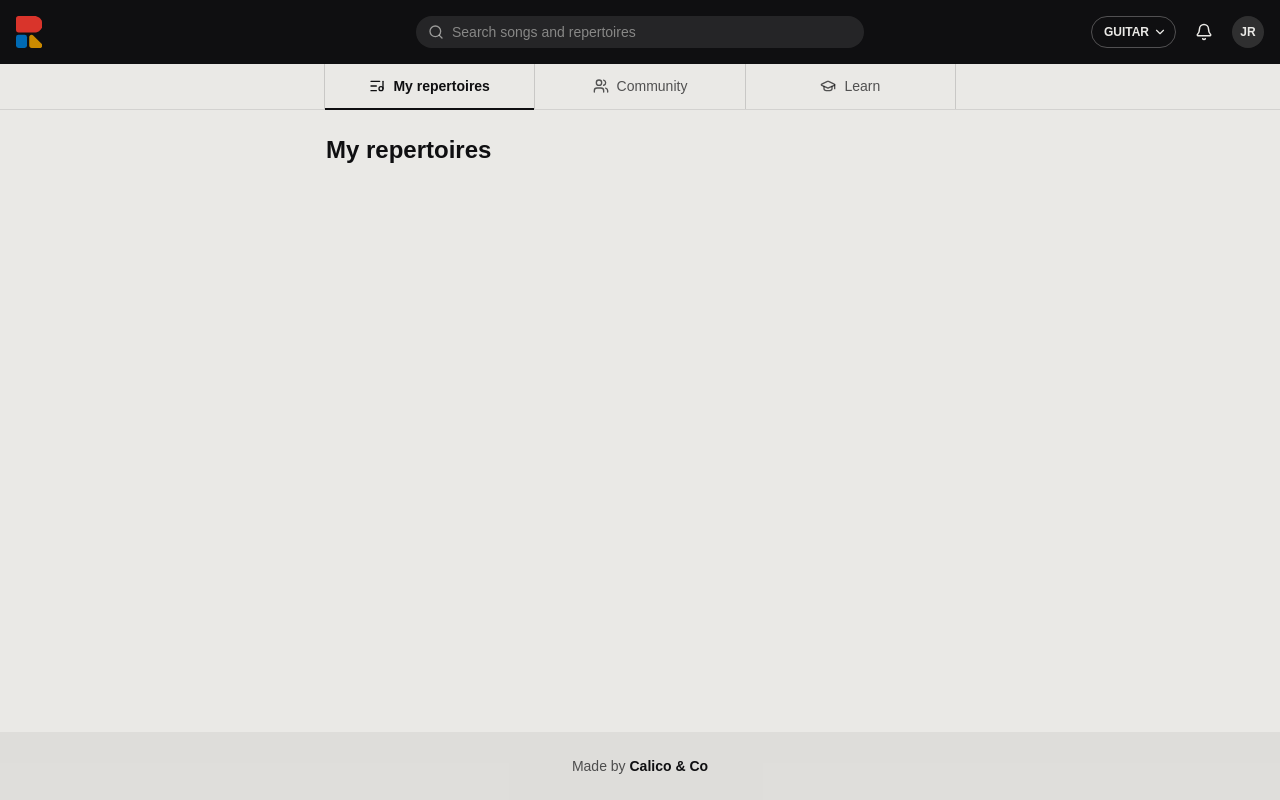
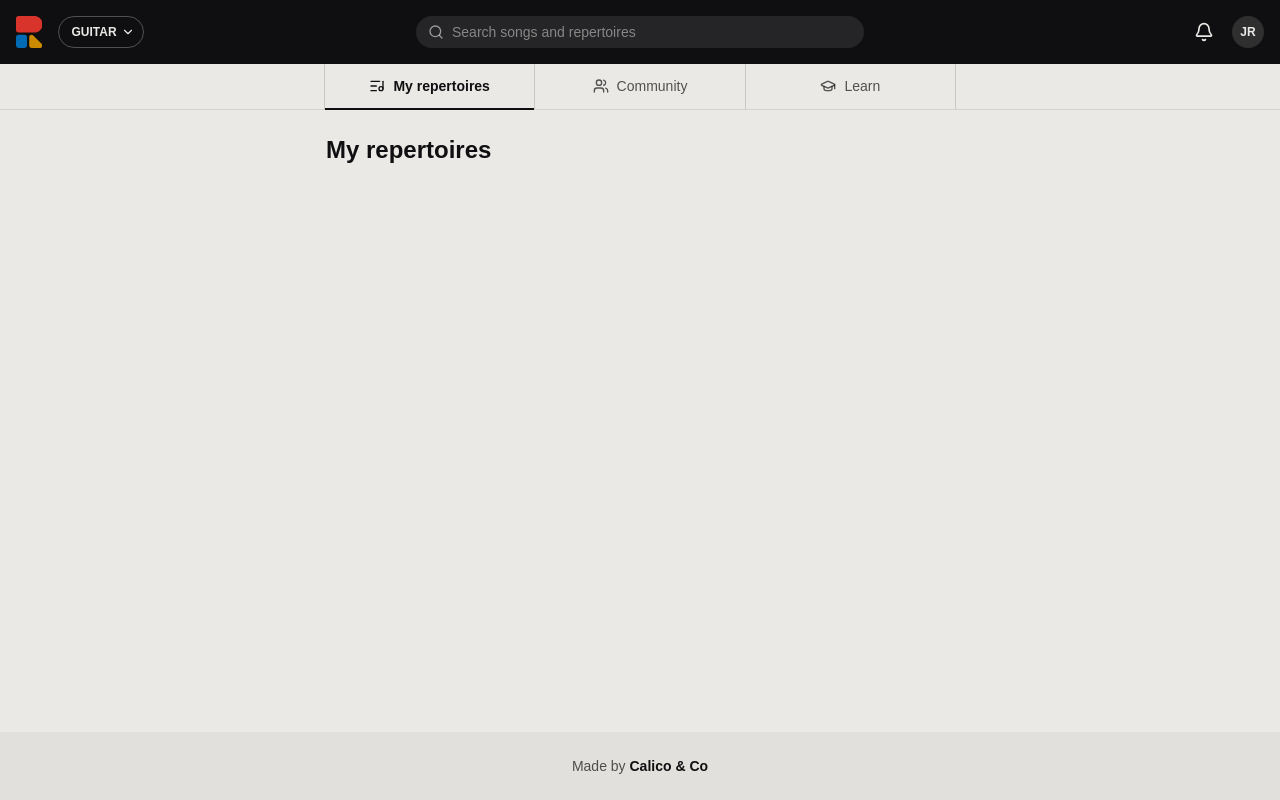
Before and after one commit to jrbechard/repertoires, a Next.js app: page / in a window 1280 px wide. Built offline with nearby package versions, Linux system fonts and the light colour scheme; a web font is replaced by a local one.

Commit message:
Overscroll

```diff
--- a/app/components/Footer.tsx
+++ b/app/components/Footer.tsx
@@ -1,6 +1,6 @@
 export default function Footer() {
   return (
-    <footer className="mt-auto w-full bg-foreground/5 px-4 py-6 text-center text-sm text-foreground/70">
+    <footer className="mt-auto w-full bg-footer px-4 py-6 text-center text-sm text-foreground/70 shadow-[0_100vh_0_var(--footer)]">
       Made by <span className="font-semibold text-foreground">Calico &amp; Co</span>
     </footer>
   );
--- a/app/components/Header/Header.tsx
+++ b/app/components/Header/Header.tsx
@@ -16,7 +16,7 @@ export default function Header() {
     const [openMenu, setOpenMenu] = useState<Menu>(null);
     const [searchOpen, setSearchOpen] = useState(false);
     const [query, setQuery] = useState("");
-    const navRef = useRef<HTMLDivElement>(null);
+    const navRef = useRef<HTMLElement>(null);
     const searchButtonRef = useRef<HTMLButtonElement>(null);
 
     useEffect(() => {
@@ -53,29 +53,32 @@ export default function Header() {
 
     if (searchOpen) {
         return (
-            <header className="flex items-center bg-band px-4 py-4 desk:hidden">
+            <header className="flex items-center bg-band px-4 py-4 shadow-[0_-100vh_0_var(--band)] desk:hidden">
                 <SearchBar value={query} onChange={setQuery} onClose={closeSearch} />
             </header>
         );
     }
 
     return (
-        <header className="relative flex items-center gap-4 bg-band px-4 py-4">
+    <header
+        ref={navRef}
+        className="relative flex items-center gap-4 bg-band px-4 py-4 shadow-[0_-100vh_0_var(--band)]"
+    >
             <Link href="/" className="flex items-center -m-2 p-2">
                 <Logo className="h-8 w-auto" />
             </Link>
+
+            <MenuInstrument
+                open={openMenu === "instrument"}
+                onToggle={() => toggle("instrument")}
+                onClose={() => setOpenMenu(null)}
+            />
 
             <div className="absolute left-1/2 hidden w-full max-w-md -translate-x-1/2 desk:block">
                 <SearchField value={query} onChange={setQuery} />
             </div>
 
-            <div className="ml-auto flex items-center gap-1 desk:gap-3" ref={navRef}>
-                <MenuInstrument
-                    open={openMenu === "instrument"}
-                    onToggle={() => toggle("instrument")}
-                    onClose={() => setOpenMenu(null)}
-                />
-
+            <div className="ml-auto flex items-center gap-1 desk:gap-3">
                 <MenuNotifications
                     open={openMenu === "notifications"}
                     onToggle={() => toggle("notifications")}
@@ -86,7 +89,7 @@ export default function Header() {
                     type="button"
                     onClick={openSearch}
                     aria-label="Search"
-                    className="flex h-8 w-8 items-center justify-center rounded-full text-on-band hover:bg-on-band/10 desk:hidden"
+                    className="mr-1 flex h-8 w-8 items-center justify-center rounded-full text-on-band hover:bg-on-band/10 desk:hidden"
                 >
                     <Search className="h-4.5 w-4.5" aria-hidden="true" />
                 </button>
--- a/app/components/Header/MenuInstrument.tsx
+++ b/app/components/Header/MenuInstrument.tsx
@@ -16,7 +16,7 @@ export default function MenuInstrument({ open, onToggle, onClose }: Props) {
     const { instrument, setInstrument } = usePrefs();
 
     return (
-        <div className="relative">
+        <div className="relative flex">
             <button
                 type="button"
                 onClick={onToggle}
@@ -29,7 +29,7 @@ export default function MenuInstrument({ open, onToggle, onClose }: Props) {
             </button>
 
             {open && (
-                <div className="absolute right-0 top-11 w-40 rounded-lg border border-foreground/10 bg-panel p-1 shadow-lg">
+                <div className="absolute left-0 top-11 w-40 rounded-lg border border-foreground/10 bg-panel p-1 shadow-lg">
                     {INSTRUMENTS.map((opt) => (
                         <button
                             key={opt.value}
--- a/app/components/Header/MenuNotifications.tsx
+++ b/app/components/Header/MenuNotifications.tsx
@@ -15,7 +15,7 @@ export default function MenuNotifications({ open, onToggle }: Props) {
                 aria-label="Notifications"
                 className="flex h-8 w-8 items-center justify-center rounded-full text-on-band hover:bg-on-band/10"
             >
-                <Bell className="h-4.5 w-4.5" aria-hidden="true" />
+                <Bell className="h-5 w-5" aria-hidden="true" />
             </button>
 
             {open && (
--- a/app/globals.css
+++ b/app/globals.css
@@ -4,6 +4,7 @@
   --background: #eae9e6;
   --foreground: #0f0f11;
   --panel: #f6f5f3;
+  --footer: #e2e0dc;
   --band: #0f0f11;
   --on-band: #eae9e6;
   --shell: 660px;
@@ -14,6 +15,7 @@
   :root:not([data-theme="light"]) {
     --background: #1b1a1e;
     --panel: #26242a;
+    --footer: #232126;
     --foreground: #eae9e6;
     color-scheme: dark;
   }
@@ -22,6 +24,7 @@
 :root[data-theme="dark"] {
   --background: #1b1a1e;
   --panel: #26242a;
+  --footer: #232126;
   --foreground: #eae9e6;
   color-scheme: dark;
 }
@@ -32,6 +35,7 @@
   --color-band: var(--band);
   --color-on-band: var(--on-band);
   --color-panel: var(--panel);
+  --color-footer: var(--footer);
   --font-sans: var(--font-inter);
   --container-shell: var(--shell);
   --breakpoint-desk: 900px;
```
